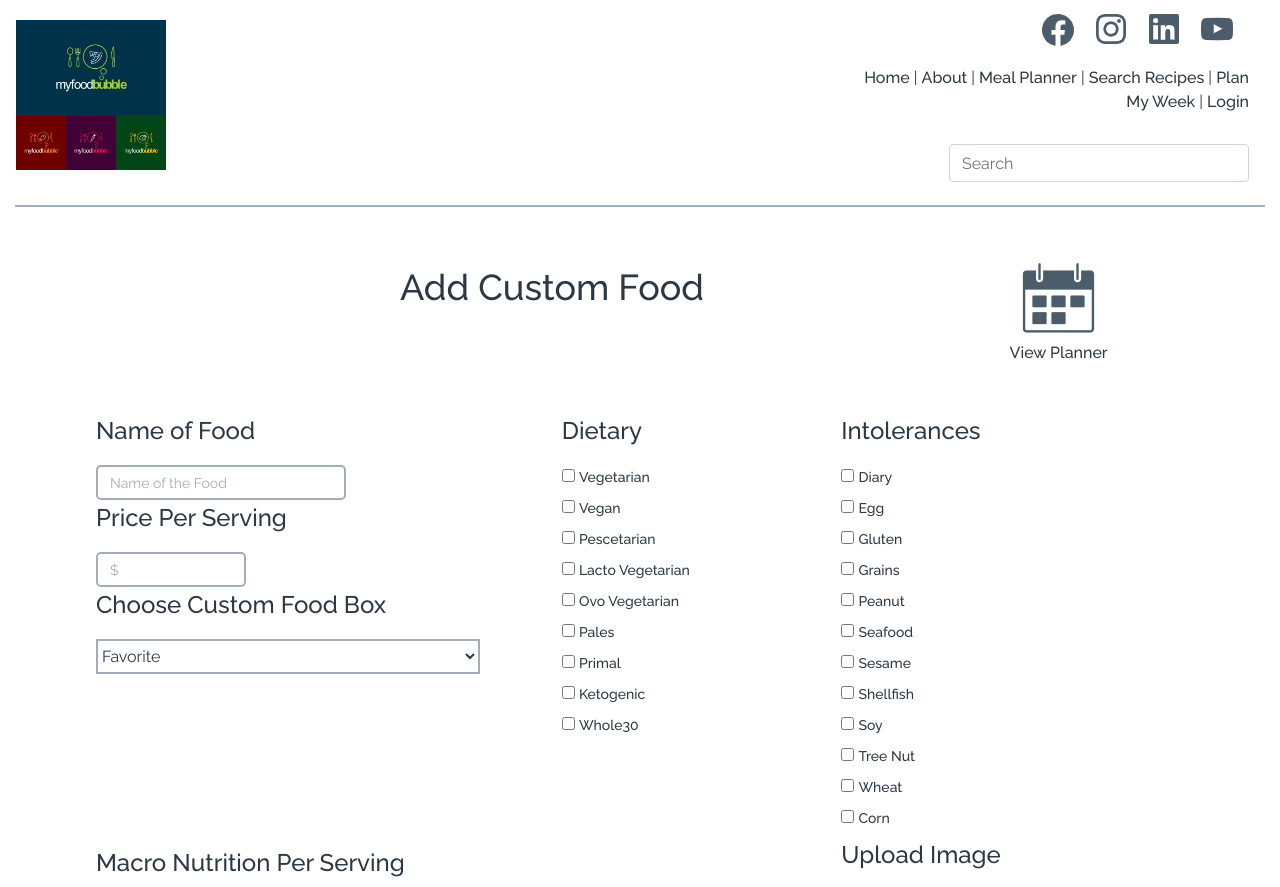
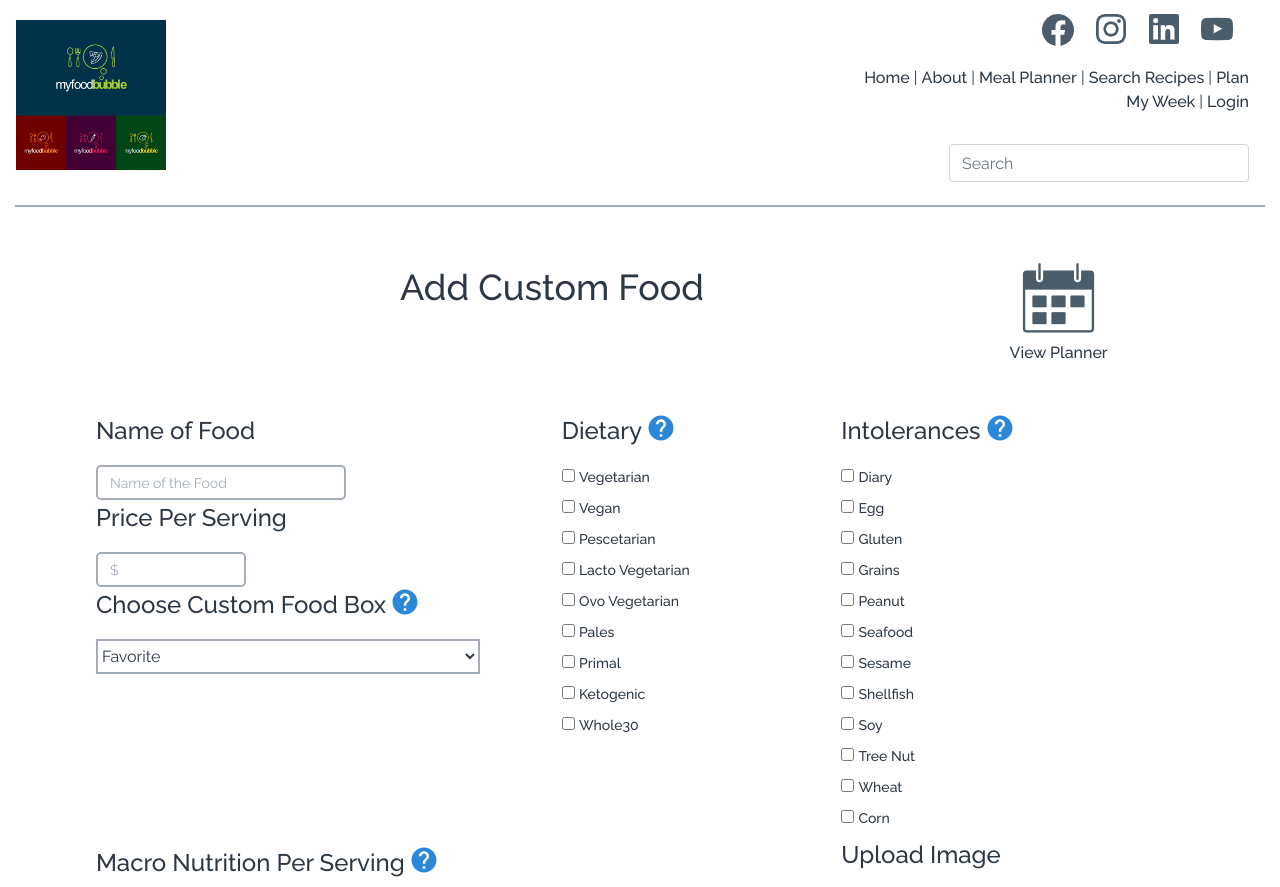
Before and after one commit to ammarjussa/foodbubble, a React (Create React App) app: page /addfood in a window 1280 px wide. Shown: the top 887 px of the page. Built offline with nearby package versions, Linux system fonts and the light colour scheme.

Commit message:
Data for add food handled

```diff
--- a/src/assets/styles/_components.scss
+++ b/src/assets/styles/_components.scss
@@ -689,6 +689,12 @@
       font-size: 12px;
     }
   }
+
+  .help {
+    height: 30px;
+    width: 30px;
+    color: $button-color-1;
+  }
 }
 
 .micro-nutrition {
--- a/src/components/CustomFood/AddCustomFood.js
+++ b/src/components/CustomFood/AddCustomFood.js
@@ -1,5 +1,6 @@
 import React, { useState } from 'react';
 import SearchHeader from '../common/SearchHeader';
+import HelpIcon from '@material-ui/icons/Help';
 
 const dietary = [
   'Vegetarian',
@@ -28,7 +29,7 @@ const intolerances = [
   'Corn',
 ];
 
-const macro = ['Calories', 'Protein (g)', 'Fat(g)', 'Carbs (g)'];
+const macro = ['Calories', 'Protein (g)', 'Fat (g)', 'Carbs (g)'];
 
 const micro = [
   [
@@ -101,6 +102,24 @@ const AddCustomFood = () => {
   const [diet, setDiet] = useState([]);
   const [intol, setIntol] = useState([]);
 
+  console.log(diet);
+
+  const handleDietaryChange = (e) => {
+    if (e.target.checked) {
+      setDiet([...diet, e.target.value]);
+    } else {
+      setDiet(diet.filter((item) => item !== e.target.value));
+    }
+  };
+
+  const handleIntoleranceChange = (e) => {
+    if (e.target.checked) {
+      setIntol([...intol, e.target.value]);
+    } else {
+      setIntol(intol.filter((item) => item !== e.target.value));
+    }
+  };
+
   return (
     <div>
       <SearchHeader title="Add Custom Food" />
@@ -128,8 +147,11 @@ const AddCustomFood = () => {
               />
             </div>
             <div className="pb-5 mb-5 select-dropdown">
-              <p className="secondary-title">Choose Custom Food Box</p>
-              <select name="food-box" id="food-box" >
+              <div className="d-flex">
+                <p className="secondary-title">Choose Custom Food Box</p>
+                <HelpIcon className="help ml-1" />
+              </div>
+              <select name="food-box" id="food-box" onChange={(e) => setBox(e.target.value)}>
                 <option value="favorite">Favorite</option>
                 <option value="italian">Italian</option>
                 <option value="french">French</option>
@@ -138,10 +160,19 @@ const AddCustomFood = () => {
             </div>
           </div>
           <div className="col-md-3">
-            <p className="secondary-title">Dietary</p>
+            <div className="d-flex">
+              <p className="secondary-title">Dietary</p>
+              <HelpIcon className="help ml-1" />
+            </div>
             {dietary.map((diet) => (
               <div>
-                <input type="checkbox" id={diet} name="dietary" value={diet} />
+                <input
+                  type="checkbox"
+                  id={diet}
+                  name="dietary"
+                  value={diet}
+                  onChange={handleDietaryChange}
+                />
                 &nbsp;
                 <label for="veg">{diet}</label>
               </div>
@@ -149,10 +180,19 @@ const AddCustomFood = () => {
           </div>
 
           <div className="col-md-3">
-            <p className="secondary-title marg">Intolerances</p>
+            <div className="d-flex">
+              <p className="secondary-title marg">Intolerances</p>
+              <HelpIcon className="help ml-1" />
+            </div>
             {intolerances.map((diet) => (
               <div>
-                <input type="checkbox" id={diet} name="intolerances" value={diet} />
+                <input
+                  type="checkbox"
+                  id={diet}
+                  name="intolerances"
+                  value={diet}
+                  onChange={handleIntoleranceChange}
+                />
                 &nbsp;
                 <label for="veg">{diet}</label>
               </div>
@@ -162,7 +202,10 @@ const AddCustomFood = () => {
 
         <div className="d-flex align-items-center row marg">
           <div className="col-md-6">
-            <p className="secondary-title">Macro Nutrition Per Serving</p>
+            <div className="d-flex">
+              <p className="secondary-title">Macro Nutrition Per Serving</p>
+              <HelpIcon className="help ml-1" />
+            </div>
             <div className="macro">
               {macro.map((mac) => (
                 <div className="d-flex flex-column align-items-center">
```
